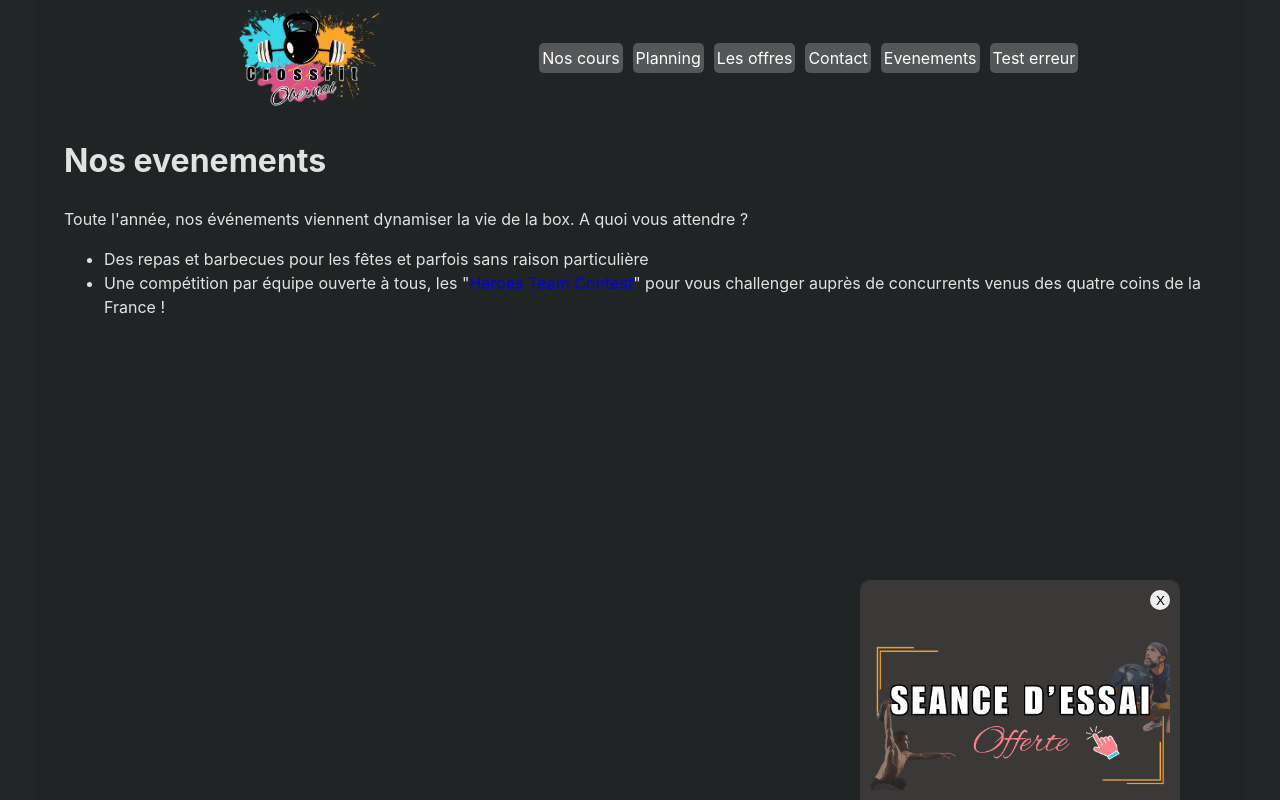
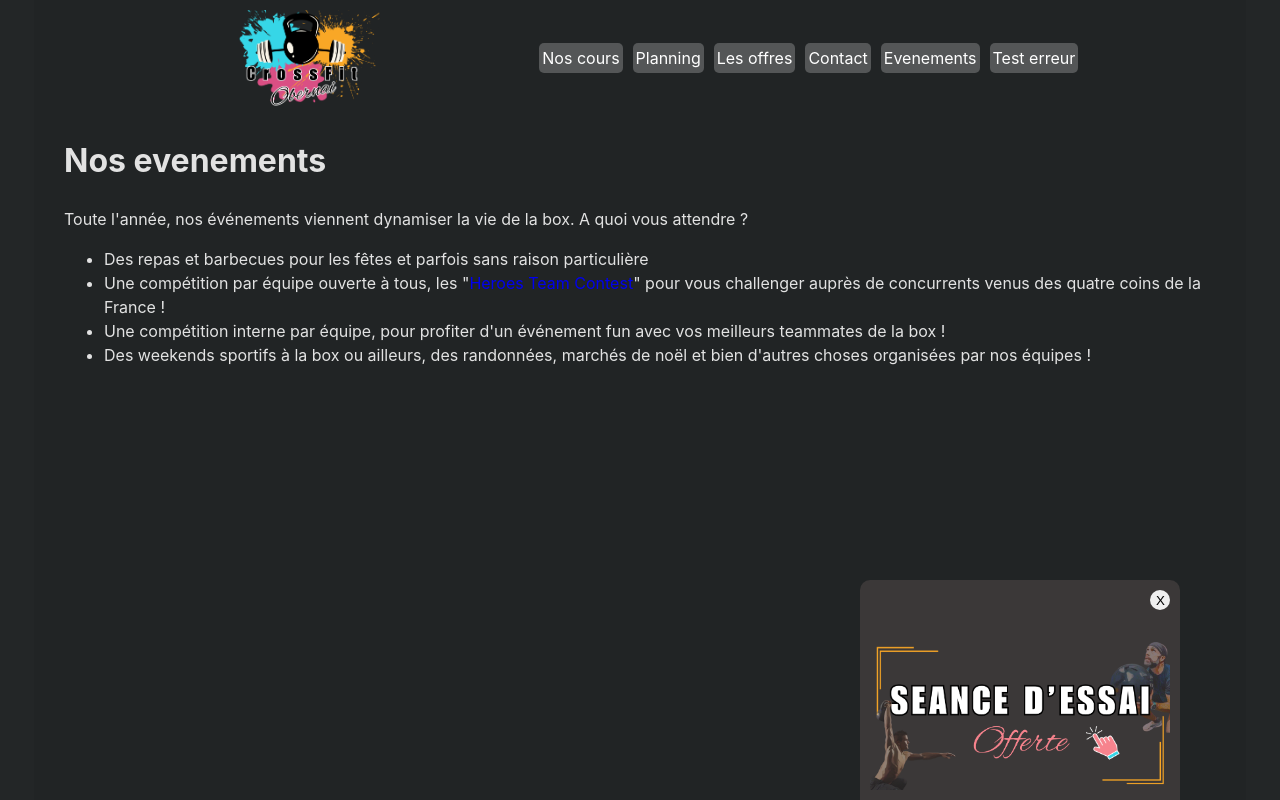
Before and after one commit to Crrux/CrossfitObernai, a React (Vite) app: page /events in a window 1280 px wide. Built offline with nearby package versions, Linux system fonts and the light colour scheme.

Commit message:
ajout texte

```diff
--- a/src/pages/events/events.jsx
+++ b/src/pages/events/events.jsx
@@ -22,6 +22,14 @@ function Events() {
           &quot; pour vous challenger auprès de concurrents venus des quatre
           coins de la France !
         </li>
+        <li>
+          Une compétition interne par équipe, pour profiter d&apos;un événement
+          fun avec vos meilleurs teammates de la box !
+        </li>
+        <li>
+          Des weekends sportifs à la box ou ailleurs, des randonnées, marchés de
+          noël et bien d&apos;autres choses organisées par nos équipes !
+        </li>
       </ul>
     </>
   );
```
